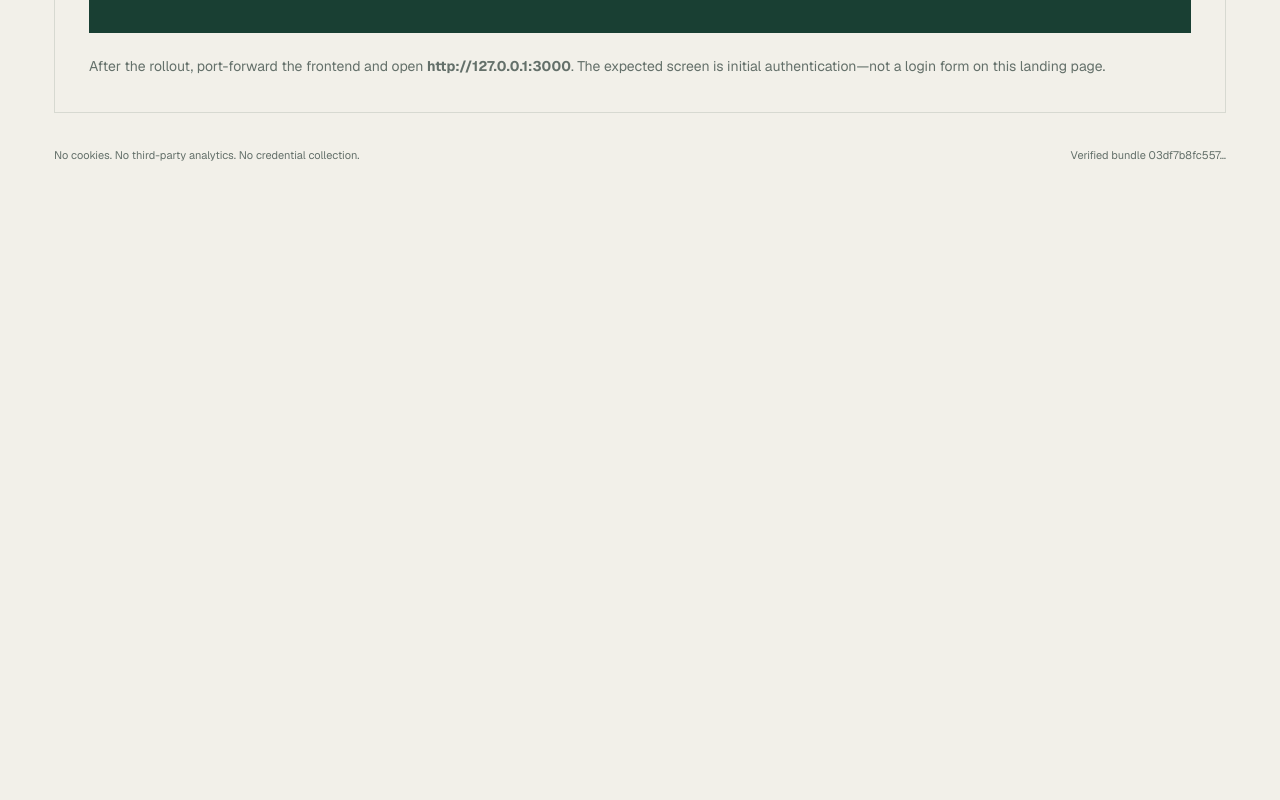
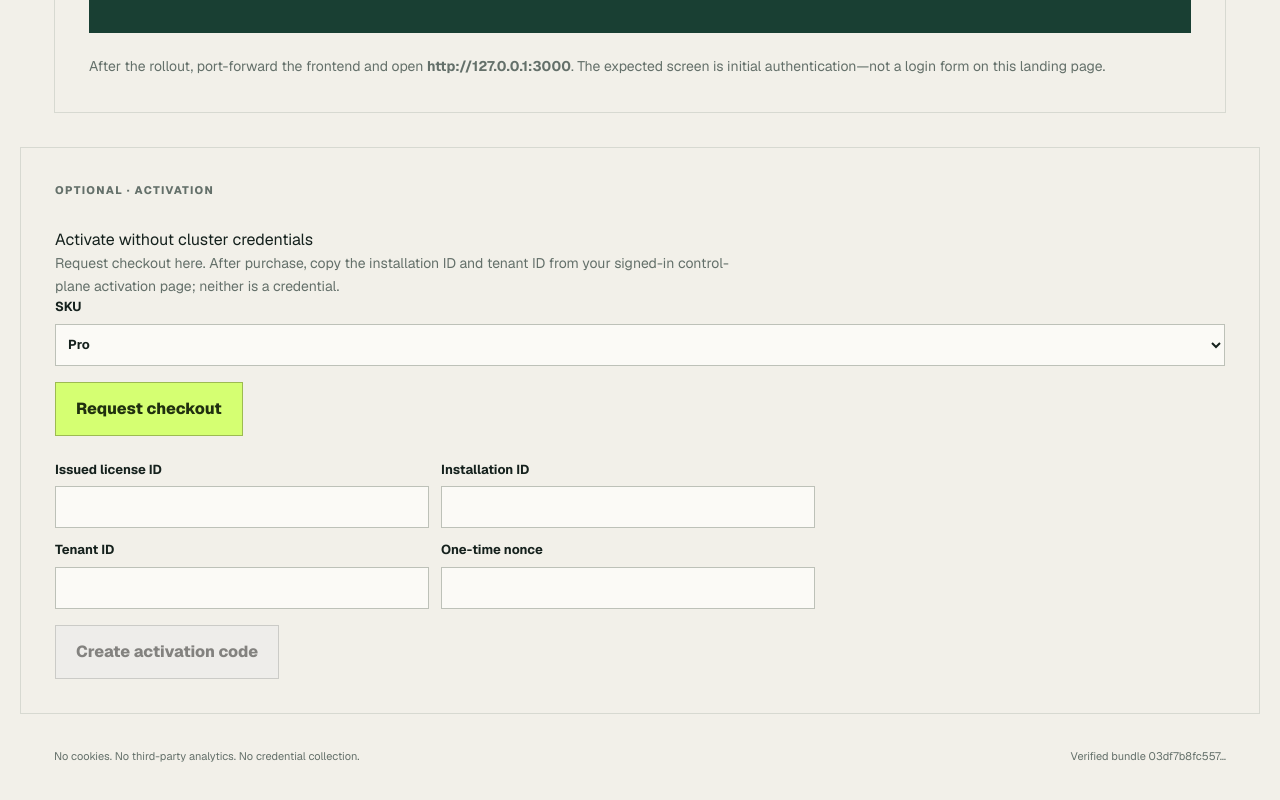
Before and after one commit to EnvPlane/website, a Next.js app: page /install in a window 1280 px wide. Shown: the part 1845-2645 px from the top of the page. Before the commit the page ends 2080 px from the top, so only its background shows below. Built offline with nearby package versions, Linux system fonts and the light colour scheme; no server answers.

Commit message:
Add activation checkout handoff

```diff
--- a/app/globals.css
+++ b/app/globals.css
@@ -55,6 +55,13 @@ pre { background: #14231d; border-radius: 3px; color: #e5f4ec; font: 13px/1.7 va
 .status-stack code { align-items: start; background: #e8e7e0; display: grid; font-size: 11px; gap: 10px; grid-template-columns: 22px 1fr; line-height: 1.5; overflow-wrap: anywhere; padding: 13px; }
 .status-stack span { align-items: center; background: var(--ink); border-radius: 50%; color: white; display: flex; height: 20px; justify-content: center; width: 20px; }
 .first-run-card { grid-column: 1 / -1; }
+.activation-card { border: 1px solid var(--line); margin: 34px auto 0; max-width: 1240px; padding: 34px; }
+.activation-card > p:not(.step-label):not(.activation-status) { color: var(--muted); font-size: 14px; line-height: 1.6; max-width: 700px; }
+.activation-card label { display: grid; font-size: 13px; font-weight: 670; gap: 7px; }
+.activation-card input, .activation-card select { background: #fbfaf6; border: 1px solid #bdc1b8; font: inherit; min-height: 42px; padding: 8px; }
+.activation-card .copy-button { margin-top: 16px; }
+.activation-fields { display: grid; gap: 12px; grid-template-columns: 1fr 1fr; margin-top: 24px; max-width: 760px; }
+.activation-status { color: var(--muted); font-size: 13px; overflow-wrap: anywhere; }
 .first-run-card > p:last-child { color: var(--muted); font-size: 14px; line-height: 1.6; }
 .screen-preview { background: var(--forest); color: white; display: grid; gap: 50px; grid-template-columns: auto 1fr; margin: 10px 0 22px; padding: 34px; }
 .preview-wordmark { font-size: 17px; font-weight: 760; letter-spacing: -.05em; }
@@ -76,6 +83,8 @@ footer { color: var(--muted); display: flex; font-size: 11px; justify-content: s
   .command-heading { align-items: flex-start; flex-direction: column; }
   .copy-button { min-height: 48px; width: 100%; }
   .screen-preview { gap: 28px; grid-template-columns: 1fr; padding: 25px 20px; }
+  .activation-card { margin-left: 20px; margin-right: 20px; padding: 26px 20px; }
+  .activation-fields { grid-template-columns: 1fr; }
   footer { align-items: flex-start; flex-direction: column; padding: 0 20px; }
 }
 @media (prefers-reduced-motion: reduce) { *, *::before, *::after { scroll-behavior: auto !important; } }
--- /dev/null
+++ b/app/install/activation-guide.tsx
@@ -0,0 +1,51 @@
+'use client';
+
+import { useState } from 'react';
+
+type Props = { issuerURL: string };
+
+export function ActivationGuide({ issuerURL }: Props) {
+  const [sku, setSKU] = useState('pro');
+  const [session, setSession] = useState('');
+  const [licenseID, setLicenseID] = useState('');
+  const [installationID, setInstallationID] = useState('');
+  const [tenantID, setTenantID] = useState('');
+  const [nonce, setNonce] = useState('');
+  const [code, setCode] = useState('');
+  const [message, setMessage] = useState('');
+
+  if (!issuerURL) return null;
+  const requestCheckout = async () => {
+    setMessage('');
+    const response = await fetch(`${issuerURL}/v1/checkout-sessions`, { method: 'POST', headers: { 'content-type': 'application/json' }, body: JSON.stringify({ sku }) });
+    if (!response.ok) { setMessage('Checkout request could not be created. Try again later.'); return; }
+    const value = await response.json() as { sessionId: string };
+    setSession(value.sessionId);
+    setMessage('Checkout request created. Complete payment with the provider, then redeem the issued license below.');
+  };
+  const redeem = async () => {
+    setMessage(''); setCode('');
+    const response = await fetch(`${issuerURL}/v1/licenses/${encodeURIComponent(licenseID)}/redeem`, { method: 'POST', headers: { 'content-type': 'application/json' }, body: JSON.stringify({ nonce, installationId: installationID, tenantId: tenantID }) });
+    if (!response.ok) { setMessage('Redemption was rejected. Confirm the installation ID, tenant ID, and issued license ID.'); return; }
+    const value = await response.json() as { activationCode: string };
+    setCode(value.activationCode);
+    setMessage('Copy the one-time activation code into your signed-in installation. It is never stored by this page.');
+  };
+  const clearCode = () => { setCode(''); setMessage('Activation code cleared from this browser.'); };
+
+  return <section className="activation-card" aria-labelledby="activation-title">
+    <p className="step-label">Optional · Activation</p><h2 id="activation-title">Activate without cluster credentials</h2>
+    <p>Request checkout here. After purchase, copy the installation ID and tenant ID from your signed-in control-plane activation page; neither is a credential.</p>
+    <label>SKU<select value={sku} onChange={(event) => setSKU(event.target.value)}><option value="pro">Pro</option><option value="enterprise">Enterprise</option></select></label>
+    <button className="copy-button" type="button" onClick={requestCheckout}>Request checkout</button>{session && <p className="activation-status">Request {session}</p>}
+    <div className="activation-fields">
+      <label>Issued license ID<input value={licenseID} onChange={(event) => setLicenseID(event.target.value)} autoComplete="off" /></label>
+      <label>Installation ID<input value={installationID} onChange={(event) => setInstallationID(event.target.value)} autoComplete="off" /></label>
+      <label>Tenant ID<input value={tenantID} onChange={(event) => setTenantID(event.target.value)} autoComplete="off" /></label>
+      <label>One-time nonce<input value={nonce} onChange={(event) => setNonce(event.target.value)} autoComplete="off" /></label>
+    </div>
+    <button className="copy-button" type="button" disabled={!licenseID || !installationID || !tenantID || !nonce} onClick={redeem}>Create activation code</button>
+    {code && <><pre aria-label="Activation code"><code>{code}</code></pre><button className="copy-button" type="button" onClick={clearCode}>I installed it — clear code</button></>}
+    {message && <p className="activation-status" aria-live="polite">{message}</p>}
+  </section>;
+}
--- a/app/install/install-guide.tsx
+++ b/app/install/install-guide.tsx
@@ -3,6 +3,7 @@
 import Link from 'next/link';
 import { useEffect, useRef, useState } from 'react';
 import type { ClusterTarget, HostingMode, ReleaseIndex } from './release-types';
+import { ActivationGuide } from './activation-guide';
 
 const prerequisiteCopy: Record<string, { title: string; detail: string }> = {
   kubernetes: { title: 'Kubernetes', detail: 'A provisioned, reachable cluster' },
@@ -16,7 +17,7 @@ function trackSelection(event: 'cluster_target_selected' | 'hosting_mode_selecte
   window.dispatchEvent(new CustomEvent('envplane:analytics', { detail: { event, value } }));
 }
 
-export function InstallGuide({ release, bundleSha256 }: { release: ReleaseIndex | null; bundleSha256: string }) {
+export function InstallGuide({ release, bundleSha256, issuerURL }: { release: ReleaseIndex | null; bundleSha256: string; issuerURL: string }) {
   const shellRef = useRef<HTMLElement>(null);
   const [clusterTarget, setClusterTarget] = useState<ClusterTarget>('current');
   const [hostingMode, setHostingMode] = useState<HostingMode>('cloud');
@@ -148,6 +149,8 @@ export function InstallGuide({ release, bundleSha256 }: { release: ReleaseIndex
         </article>
       </section>
 
+      <ActivationGuide issuerURL={issuerURL} />
+
       <footer>
         <p>No cookies. No third-party analytics. No credential collection.</p>
         <p>{release ? `Verified bundle ${bundleSha256.slice(0, 12)}…` : 'Release verification required'}</p>
--- a/app/install/page.tsx
+++ b/app/install/page.tsx
@@ -5,5 +5,5 @@ import type { VerifiedRelease } from './release-types';
 export default function InstallPage() {
   const verifiedRelease = releaseData as VerifiedRelease;
   const release = verifiedRelease.verified ? verifiedRelease.index : null;
-  return <InstallGuide release={release} bundleSha256={verifiedRelease.bundleSha256} />;
+  return <InstallGuide release={release} bundleSha256={verifiedRelease.bundleSha256} issuerURL={process.env.NEXT_PUBLIC_ACTIVATION_ISSUER_URL ?? ''} />;
 }
```
